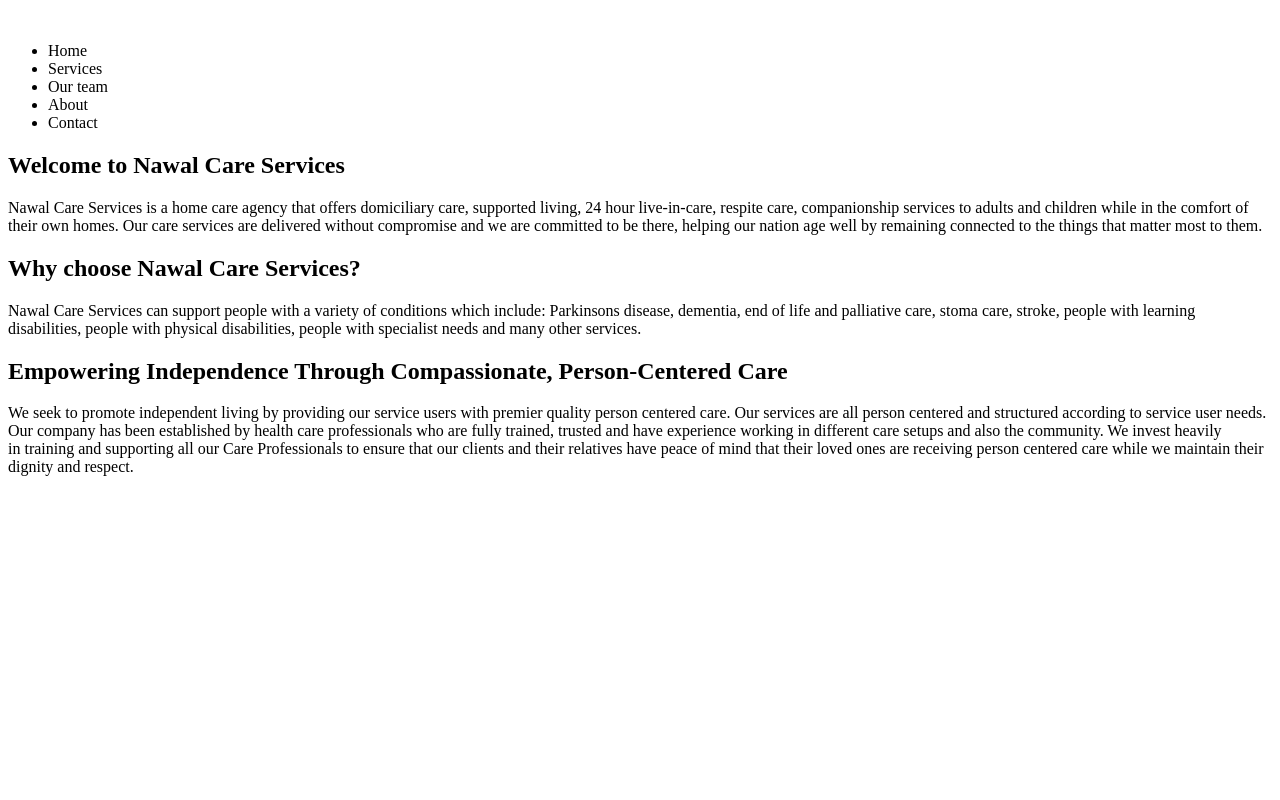
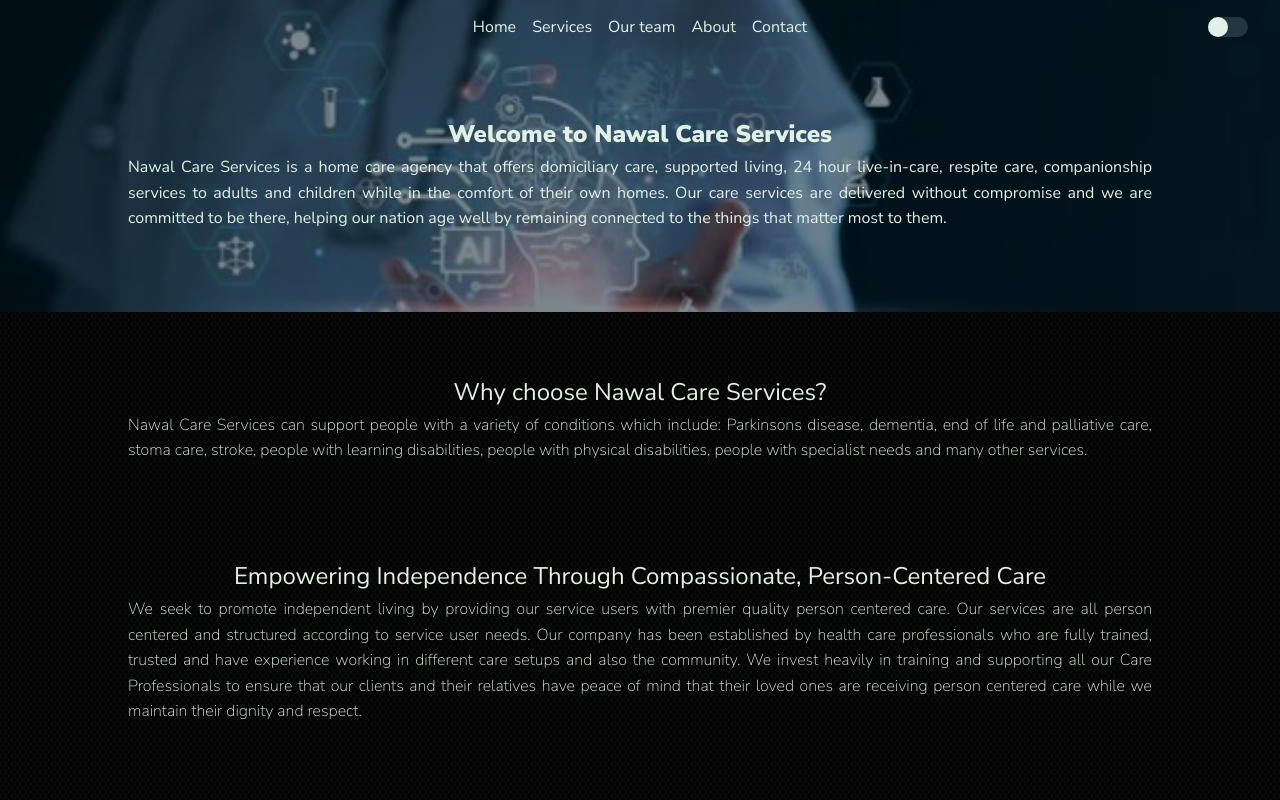
Before and after one commit to craig-tanaka/Naval-Care-Services, a plain HTML site: page public/index.html in a window 1280 px wide. Drawn offline with Linux system fonts and the light colour scheme; some packages are replaced by stand-ins of ours.

Commit message:
basic styling

```diff
--- a/public/index.html
+++ b/public/index.html
@@ -5,6 +5,15 @@
         <meta charset="utf-8">
         <meta name="viewport" content="width=device-width, initial-scale=1">
         <title>Nawal Care Services</title>
+
+        <!-- Get Google Fonts -->
+        <link rel="preconnect" href="https://fonts.googleapis.com">
+        <link rel="preconnect" href="https://fonts.gstatic.com" crossorigin>
+        <link href="https://fonts.googleapis.com/css2?family=Nunito+Sans:ital,opsz,wght@0,6..12,200..1000;1,6..12,200..1000&display=swap"
+                rel="stylesheet">
+
+        <!-- Stylesheet -->
+        <link rel="stylesheet" href="style.css">
 
         <!-- update the version number as needed -->
         <script defer src="/__/firebase/11.0.1/firebase-app-compat.js"></script>
@@ -21,26 +30,24 @@
         <script defer src="/__/firebase/init.js?useEmulator=true"></script>
 </head>
 
-<body>
+<body class="nunito-sans-thin dark">
+        <section class="hero nunito-sans-mid">
                 <nav>
                         <img src="" alt="" class="site-logo">
 
-                <ul class="nav--links-list">
-                        <li class="navlink">Home</li>
-                        <li class="navlink">Services</li>
-                        <li class="navlink">Our team</li>
-                        <li class="navlink">About</li>
-                        <li class="navlink">Contact</li>
+                        <ul class="nav-list">
+                                <li class="nav-link">Home</li>
+                                <li class="nav-link">Services</li>
+                                <li class="nav-link">Our team</li>
+                                <li class="nav-link">About</li>
+                                <li class="nav-link">Contact</li>
                         </ul>
 
-                <div class="color-mode-slider-cont">
+                        <div class="color-mode-slider-cont light">
                                 <span class="color-mode-slider-btn"></span>
                         </div>
                 </nav>
-
-        <main>
-                <section class="hero">
-                        <h1>Welcome to Nawal Care Services</h1>
+                <h1 class="nunito-sans-bold">Welcome to Nawal Care Services</h1>
                 <p>
                         Nawal Care Services is a home care agency that offers domiciliary care, supported living,
                         24 hour live-in-care, respite care, companionship services to adults and children while in
@@ -50,7 +57,7 @@
                 </p>
         </section>
         <section>
-                        <h2>Why choose Nawal Care Services?</h2>
+                <h2 class="nunito-sans-mid">Why choose Nawal Care Services?</h2>
                 <p>
                         Nawal Care Services can support people with a variety of conditions which include:
                         Parkinsons disease, dementia, end of life and palliative care, stoma care, stroke, people with
@@ -59,7 +66,7 @@
                 </p>
         </section>
         <section>
-                                <h2>Empowering Independence Through Compassionate, Person-Centered Care</h2>
+                <h2 class="nunito-sans-mid">Empowering Independence Through Compassionate, Person-Centered Care</h2>
                 <p>
                         We seek to promote independent living by providing our service users with premier quality
                         person centered care. Our services are all person centered and structured according to
@@ -70,7 +77,7 @@
                         receiving person centered care while we maintain their dignity and respect.
                 </p>
         </section>
-        </main>
+
 
 </body>
 
--- /dev/null
+++ b/public/style.css
@@ -0,0 +1,139 @@
+/* ------------All-Elements------------------- */
+:root{
+        --primary-color-white: white;
+        --primary-color-light: #E2F1E7;
+        --primary-color-mid: #629584;
+        --primary-color-deep: #387478;
+        --primary-color-dark: #243642;
+
+}
+body{
+        margin: 0;
+        background-size: 5rem;
+        background-repeat: repeat;
+}
+body.light{
+        background-image: url(./img/site-background-light.webp);
+        background-color: var(--primary-color-light);
+        background-blend-mode: multiply;
+        color: var(--primary-color-dark);
+}
+body.dark{
+        background-image: url(./img/site-background-dark.webp);
+        color: var(--primary-color-light);
+}
+h1,h2,h3,h4,h5,h6{
+        text-align: center;
+        margin: 0 auto;
+        margin-bottom: 5px;
+        margin-top: 4rem;
+        width: 80vw;
+
+}
+p{
+        line-height: 1.6rem;
+        text-align: justify;
+        width: 80vw;
+        margin: 0 auto;
+}
+/* ------------All-Elements------------------- */
+
+
+/* -------------Font classes------------------ */
+.nunito-sans-thin {
+        font-family: "Nunito Sans", sans-serif;
+        font-optical-sizing: auto;
+        font-weight: 200;
+        font-style: normal;
+        font-variation-settings:
+                "wdth"100,
+                "YTLC"500;
+}
+.nunito-sans-mid {
+        font-family: "Nunito Sans", sans-serif;
+        font-optical-sizing: auto;
+        font-weight: 400;
+        font-style: normal;
+        font-variation-settings:
+                "wdth"100,
+                "YTLC"500;
+}
+.nunito-sans-bold {
+        font-family: "Nunito Sans", sans-serif;
+        font-optical-sizing: auto;
+        font-weight: 900;
+        font-style: normal;
+        font-variation-settings:
+                "wdth"100,
+                "YTLC"500;
+}
+/* -------------Font classes------------------ */
+
+
+
+/* -------------Navigaion------------------ */
+nav{
+        display: flex;
+        justify-content: space-between;
+        align-items: center;
+}
+
+.nav-list{
+        list-style: none;
+        display: flex;
+}
+.nav-link{
+        cursor: pointer;
+}
+.nav-link:not(.nav-link:last-of-type){
+        margin-right: 1rem;
+}
+
+/* Color Mode Switcher */
+.color-mode-slider-cont{
+        width: 40px;
+        height: 20px;
+        border-radius: 10px;
+}
+.color-mode-slider-cont.light {
+        background: var(--primary-color-dark);
+}
+.color-mode-slider-cont.dark {
+        background: var(--primary-color-light);
+}
+
+.color-mode-slider-btn{
+        cursor: pointer;
+        display: block;
+        width: 20px;
+        height: 20px;
+        border-radius: 50%;
+}
+.color-mode-slider-cont.light .color-mode-slider-btn{
+        background-color: var(--primary-color-light);
+}
+.color-mode-slider-cont.dark .color-mode-slider-btn{
+        background-color: var(--primary-color-dark);
+}
+/* Color Mode Switcher */
+
+/* -------------Navigaion------------------ */
+
+
+/* -------------Home Styling------------------ */
+section{
+        padding: 0 2rem 2rem;
+}
+.hero {
+        background-image: url(./img/hero-image.jpg);
+        background-size: cover;
+        background-position: center center;
+        background-color: #24364296;
+        background-blend-mode: multiply;
+        color: var(--primary-color-light);
+        /* text-shadow: 1px 1px #000000d9; */
+}
+.hero p{
+        margin-bottom: 3rem;
+}
+/* -------------Home Styling------------------ */
```
Also changed, not shown: public/img/hero-image.jpg (added), public/img/site-background-dark.webp (added), public/img/site-background-light.webp (added). Lines whose indentation alone changed are shown as unchanged.
